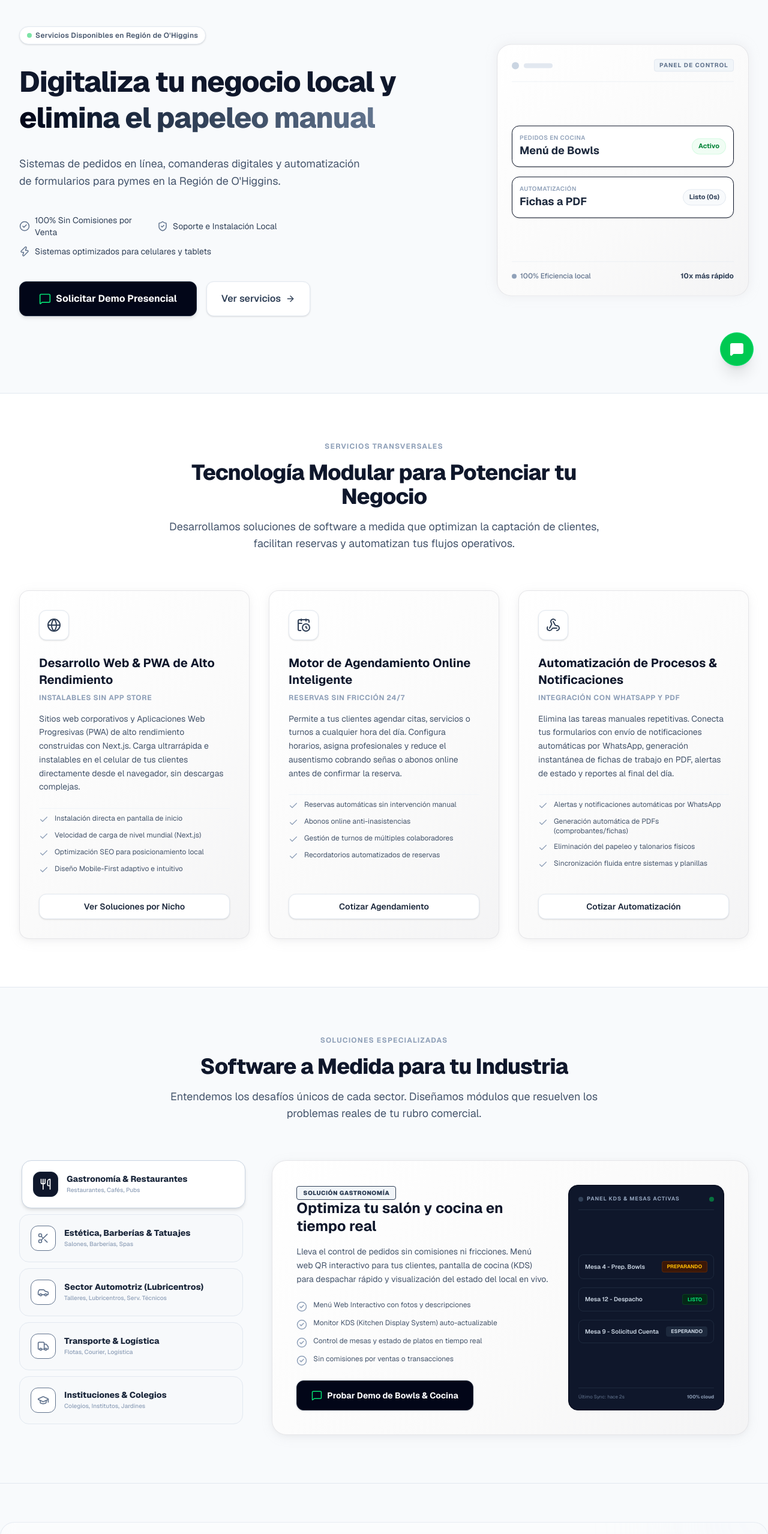
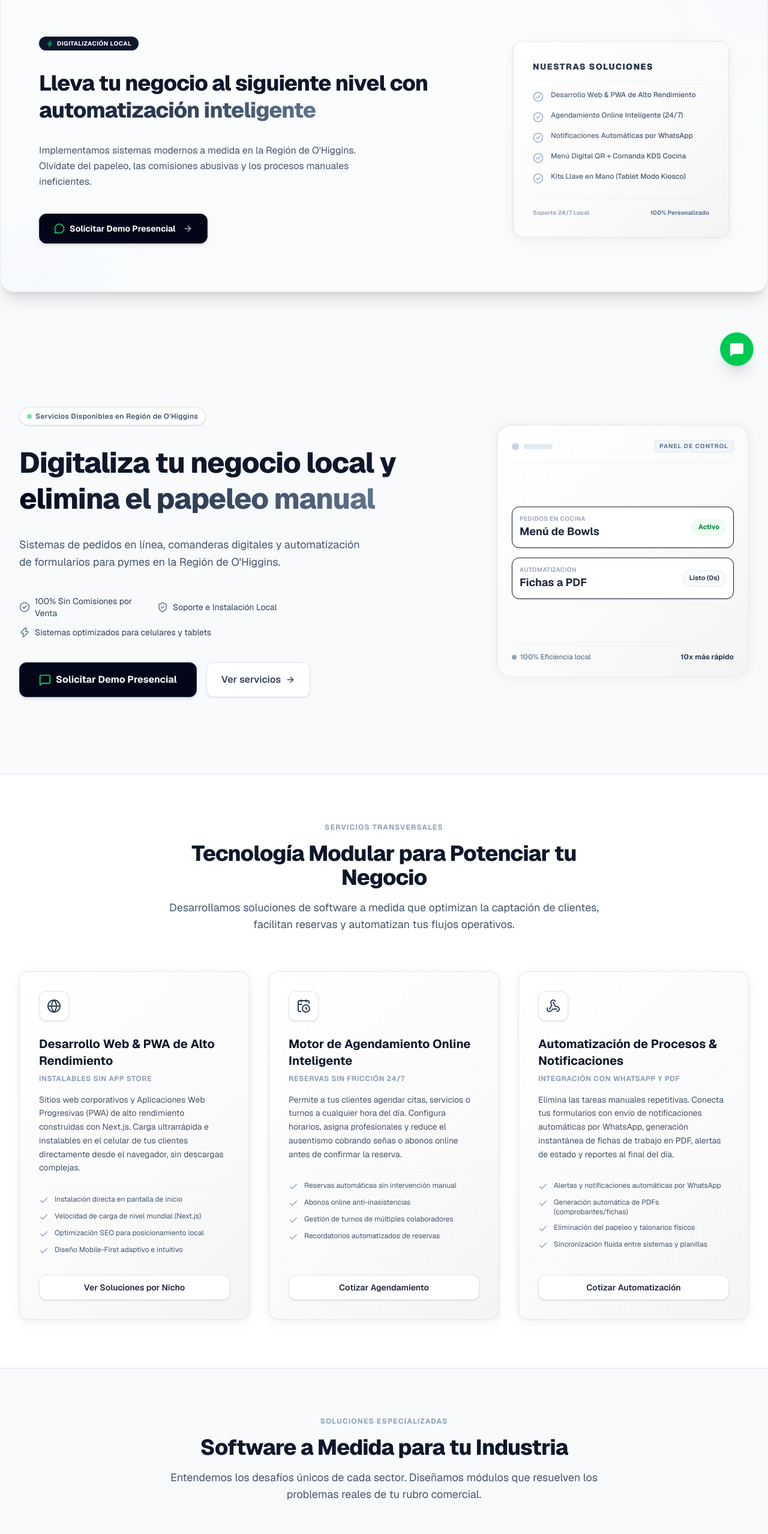
Before and after one commit to hpulgarc-sys/agencia-automatizacion-local, a Next.js app: page / in a window 1280 px wide. Shown: the part 166-2723 px from the top of the page at 60% size. Built offline with nearby package versions, Linux system fonts and the light colour scheme.

Commit message:
chore: reposicionar BannerAnimado arriba del Hero

```diff
--- a/src/app/page.tsx
+++ b/src/app/page.tsx
@@ -14,10 +14,10 @@ export default function Home() {
     <>
       <Header />
       <main className="flex-grow">
+        <BannerAnimado />
         <Hero />
         <Services />
         <NicheSolutions />
-        <BannerAnimado />
         <Demos />
         <TurnkeyKit />
         <QuoteForm />
```
